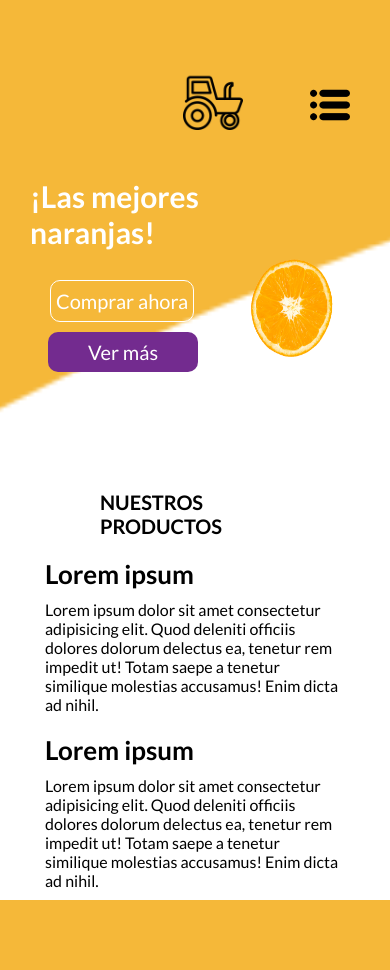
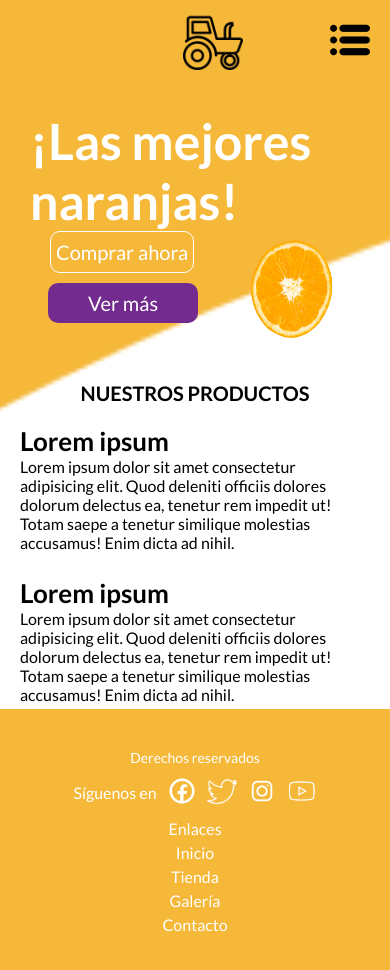
Before and after one commit to s3bas06/Programacion-web-naranja, a plain HTML site: page indexdeskopt.html in a window 390 px wide. Drawn offline with Linux system fonts and the light colour scheme.

Commit message:
Footer en movil

```diff
--- a/indexdeskopt.html
+++ b/indexdeskopt.html
@@ -21,7 +21,6 @@
                     <li><a href="">Contacto</a></li>
                 </ul>
             </div>
-
             <div class="header-left">
                 <img src="assets/tractor.png" alt="">
             </div>
@@ -38,12 +37,9 @@
                     <a href="" class="btn-compra">Comprar ahora</a>
                     <a href="" class="btn-ver">Ver más</a>
                 </div>
-
                 <div class="section-right">
                     <img src="assets/slice-orange-removebg-preview.png" alt="Imagen de naranjas">
                 </div>
-
-
             </div>
 
             <div class="secnd-section">
@@ -53,21 +49,16 @@
                         Lorem ipsum dolor sit amet consectetur adipisicing elit. Quod deleniti officiis dolores dolorum delectus ea, tenetur rem impedit ut! Totam saepe a tenetur similique molestias accusamus! Enim dicta ad nihil.
                     </p>
                 </div>
-
                 <div class="products">
                     <h4>NUESTROS PRODUCTOS</h4>
                     <img src="assets/fresh-cold-orange-juice.jpg" alt="Jugo de naranja fresco">
                 </div>
-
                 <div class="sec-right">
                     <h3>Lorem ipsum</h3>
                     <p class="info-secnd">
                         Lorem ipsum dolor sit amet consectetur adipisicing elit. Quod deleniti officiis dolores dolorum delectus ea, tenetur rem impedit ut! Totam saepe a tenetur similique molestias accusamus! Enim dicta ad nihil.
                     </p>
                 </div>
-
-            </div>
-
             </div>
         </main>
 
@@ -105,65 +96,70 @@
     <div class="movil">
         <header>
             <div class="tractor">
-                    <img src="assets/tractor.png" alt="" class=>
+                <img src="assets/tractor.png" alt="">
             </div>
-
             <div class="menu">
-                    <img src="assets/barra-de-menus.png" alt="" >
+                <img src="assets/barra-de-menus.png" alt="">
             </div>
-
         </header>
 
         <main>
             <div class="fondo-blanco">
-                    <img src="assets/hero-bg.png" alt="" >
+                <img src="assets/hero-bg.png" alt="">
             </div>
-                <br>
-                <br>
-
+            <br><br>
             <div class="info-header">
                 <strong class="msg">¡Las mejores <br> naranjas!</strong>
-
             </div>
-
             <img src="assets/slice-orange-removebg-preview.png" alt="" class="slice-naranja">
-
             <div class="botones">
                 <a href="" class="btn-compra">Comprar ahora</a>
                 <a href="" class="btn-ver">Ver más</a>
             </div>
-
             <div class="mid-section">
                 <strong class="mid-products">NUESTROS PRODUCTOS</strong>
-
                 <div>
                     <h3>Lorem ipsum</h3>
                     <p class="info-secnd">
                         Lorem ipsum dolor sit amet consectetur adipisicing elit. Quod deleniti officiis dolores dolorum delectus ea, tenetur rem impedit ut! Totam saepe a tenetur similique molestias accusamus! Enim dicta ad nihil.
                     </p>
                 </div>
-
                 <div>
                     <h3>Lorem ipsum</h3>
                     <p class="info-secnd">
                         Lorem ipsum dolor sit amet consectetur adipisicing elit. Quod deleniti officiis dolores dolorum delectus ea, tenetur rem impedit ut! Totam saepe a tenetur similique molestias accusamus! Enim dicta ad nihil.
                     </p>
                 </div>
-
             </div>
         </main>
 
         <footer>
-                <div>
-
+            <div class="third-section">
+                <div class="third-left">
+                    <p>Derechos reservados</p>
                 </div>
-
-                <div>
-
+                <div class="third-center">
+                    <div class="social">
+                        <p>Síguenos en</p>
+                        <div class="icons">
+                            <a href=""><img src="assets/facebook-new.png" alt="perfil"></a>
+                            <a href=""><img src="assets/twitter.png" alt="perfil"></a>
+                            <a href=""><img src="assets/instagram-new.png" alt="perfil"></a>
+                            <a href=""><img src="assets/youtube-play.png" alt="perfil"></a>
                         </div>
-
-                <div>
-
+                    </div>
+                </div>
+                <div class="third-right">
+                    <div class="links">
+                        <p>Enlaces</p>
+                        <ul>
+                            <li><a href="#">Inicio</a></li>
+                            <li><a href="#">Tienda</a></li>
+                            <li><a href="#">Galería</a></li>
+                            <li><a href="#">Contacto</a></li>
+                        </ul>
+                    </div>
+                </div>
             </div>
         </footer>
     </div>
--- a/style.css
+++ b/style.css
@@ -1,33 +1,51 @@
-@media (min-width: 990px) {
-    .movil
-    {display: none;}
-    *
-    {
+* {
     margin: 0;
+    padding: 0;
+    box-sizing: border-box;
 }
 
-    body
-    {
+body {
     font-family: "Lato", sans-serif;
     background-color: #f5b839;
 }
 
-    .header{
-        position: relative;
-
+.deskopt {
+    display: block;
 }
 
-    .header-right{
+.movil {
+    display: none;
+}
+
+.header {
+    position: relative;
+}
+
+.header-left {
+    margin-left: 55px;
+    float: left;
+}
+
+.header-left img {
+    padding: 20px;
+    height: 50px;
+    width: 50px;
+}
+
+.header-right {
     float: right;
     margin-right: 100px;
 }
 
-    .header-right li{
+.header-right ul {
+    display: flex;
+    list-style: none;
+}
+
+.header-right li {
     text-align: center;
     font-weight: 700;
     padding: 25px;
-        display: inline-block;
-        text-decoration: none;
 }
 
 .header-right li a {
@@ -39,19 +57,8 @@
     color: rgb(0, 0, 0);
 }
 
-    .header-left {
-        margin-left: 55px;
-    }
-
-    .header-left img{
-        padding: 20px;
-        height: 50px;
-        width: 50px;
-
-    }
-
 .firstsection {
-        margin-top: 200px;
+    margin-top: 150px; /* Aumentar el margen superior */
     position: relative;
     display: flex;
     flex-wrap: wrap;
@@ -59,19 +66,18 @@
     overflow: hidden;
 }
 
-    .msg{
+.msg {
     display: inline-block;
     font-size: 50px;
 }
 
-    .info-first{
+.info-first {
     font-size: 21px;
     margin-top: 50px;
     width: 463px;
     height: 200px;
     text-align: justify;
 }
-
 
 .firstsection-fondo {
     position: absolute;
@@ -83,34 +89,35 @@
     z-index: 0;
 }
 
-    .btn-compra{
+.btn-compra,
+.btn-ver {
     text-decoration: none;
     color: white;
-        border: 1px solid white;
     border-radius: 10px;
     padding: 8px 5px;
 }
 
-    .btn-ver{
+.btn-compra {
+    border: 1px solid white;
+}
+
+.btn-ver {
     margin-left: 150px;
-        text-decoration: none;
     background-color: #732B8F;
-        color: white;
-        border-radius: 10px;
     padding: 8px 25px;
 }
 
-    .section-left{
+.section-left {
     padding-top: 150px;
     margin-left: 75px;
-        color:white;
+    color: white;
     float: left;
     max-height: 411px;
     position: relative;
     z-index: 1;
 }
 
-    .section-right{
+.section-right {
     padding-top: 150px;
     float: right;
     margin-right: 50px;
@@ -118,52 +125,54 @@
     z-index: 2;
 }
 
-    .secnd-section{
+.secnd-section {
     margin-top: 145px;
     padding-top: 60px;
     padding-bottom: 100px;
-
     background-color: white;
-
     position: relative;
     display: flex;
     flex-wrap: wrap;
     justify-content: space-between;
-        overflow: hidden;
     align-items: center;
 }
-    .secnd-section h3{
+
+.secnd-section h3 {
     font-size: 25px;
 }
 
-    .secnd-left{
+.secnd-left {
     margin-left: 200px;
 }
 
-    .sec-right{
+.sec-right {
     margin-right: 200px;
 }
 
-    .products{
+.products {
     text-align: center;
 }
 
-    .products h4{
+.products h4 {
     font-size: 28px;
 }
 
-    .products img{
+.products img {
     width: 200px;
     height: 300px;
 }
 
-    .info-secnd{
+.info-secnd {
     width: 350px;
     height: 100px;
 }
 
-    .third-section{
+footer {
+    background-color: #f5b839;
+    padding: 20px 0;
+}
 
+.third-section {
     display: flex;
     justify-content: space-between;
     align-items: center;
@@ -171,14 +180,14 @@
     color: white;
 }
 
-    .third-center{
+.third-left {
+    font-size: 14px;
+}
+
+.third-center {
     display: flex;
     flex-direction: column;
     align-items: center;
-    }
-
-    .third-left {
-        font-size: 14px;
 }
 
 .third-right {
@@ -188,24 +197,24 @@
     text-align: right;
 }
 
-    .third-right .social {
+.third-center .social {
     display: flex;
     flex-direction: column;
     align-items: center;
     gap: 10px;
 }
 
-    .third-right .social p {
+.third-center .social p {
     margin: 0;
     font-size: 16px;
 }
 
-    .third-right .social .icons {
+.third-center .social .icons {
     display: flex;
     gap: 10px;
 }
 
-    .third-center .social .icons img {
+.third-right .social .icons img {
     height: 40px;
     width: 40px;
 }
@@ -238,44 +247,41 @@
 .third-right .links a:hover {
     color: #4b370b;
 }
-  }
 
+/* Estilos para dispositivos móviles */
 @media (max-width: 430px) {
-    .deskopt{
-        display: none;
-    }
-    .third-section{
+    .deskopt {
         display: none;
     }
 
-    *{
-        margin: 0;
+    .movil {
+        display: block;
     }
 
-    body {
-      font-family: "Lato", sans-serif;
-      background-color: #f5b839;
+    footer {
+        padding: 20px 0;
     }
 
-    header
-    {
-        position: relative;
+    .third-section {
+        flex-direction: column;
+        align-items: center;
+        padding: 20px;
     }
-    .tractor img{
+
+    .tractor img {
         margin-top: 10px;
         margin-left: 183px;
-        float: left;
         width: 60px;
         height: 60px;
-
     }
 
-    .menu img{
-        margin-top: 25px;
+    .menu img {
+        margin-top: 0px;
         width: 40px;
         height: 40px;
-        margin-right: 40px;
-        float: right;
+        position: absolute;
+        top: 20px;
+        right: 20px;
     }
 
     .fondo-blanco img {
@@ -288,77 +294,91 @@
         z-index: -1;
     }
 
-    .info-header{
-        position: relative;
+    .info-header {
         color: white;
         font-size: 30px;
-        margin-top: 80px;
+        margin-top: 0;
         margin-left: 30px;
     }
 
-    .slice-naranja{
-
+    .slice-naranja {
         float: right;
         margin-right: 20px;
         width: 150px;
         height: 120px;
     }
 
-    .btn-compra{
+    .btn-compra {
         float: left;
-
         margin-left: 50px;
         font-size: 20px;
-        text-decoration: none;
-        color: white;
-        border: 1px solid white;
-        border-radius: 10px;
         padding: 8px 5px;
     }
 
-    .btn-ver{
+    .btn-ver {
         font-size: 20px;
         margin-top: 10px;
         margin-left: 48px;
         float: left;
-        text-decoration: none;
         background-color: #732B8F;
-        color: white;
-        border-radius: 10px;
         padding: 8px 40px;
     }
-    .botones{
-        margin-top: 30px;
-    }
 
-    .mid-section{
+    .mid-section {
         display: flex;
         flex-direction: column;
         align-items: center;
-        margin-top: 240px;
-        padding-left: 100px;
-        padding-right: 100px;
+        margin-top: 150px;
+        padding-left: 20px;
+        padding-right: 20px;
     }
 
-    .mid-section div{
+    .mid-section div {
         margin-top: 20px;
         min-width: 300px;
-    }
-
-    .mid-section p{
-        margin-top: 10px;
     }
 
     .mid-section h3 {
         font-size: 26px;
     }
 
-    .mid-products{
+    .mid-products {
         font-size: 20px;
     }
 
-    footer{
-        margin-top: 60px;
-        background-color: #f5b839;
+    .third-left,
+    .third-center,
+    .third-right {
+        text-align: center;
+        margin-bottom: 10px;
+        color: white;
+    }
+
+    .third-center .social {
+        display: flex;
+        flex-direction: row;
+        gap: 10px;
+    }
+
+    .third-center .social img {
+        height: 30px;
+        width: 30px;
+    }
+
+    .third-right .links {
+        text-align: center;
+    }
+
+    .third-right .links ul {
+        padding: 0;
+        margin: 0;
+    }
+
+    .third-right .links a {
+        color: white;
+    }
+
+    .third-right .links a:hover {
+        color: #4b370b;
     }
 }
```
Lines whose indentation alone changed are shown as unchanged.
